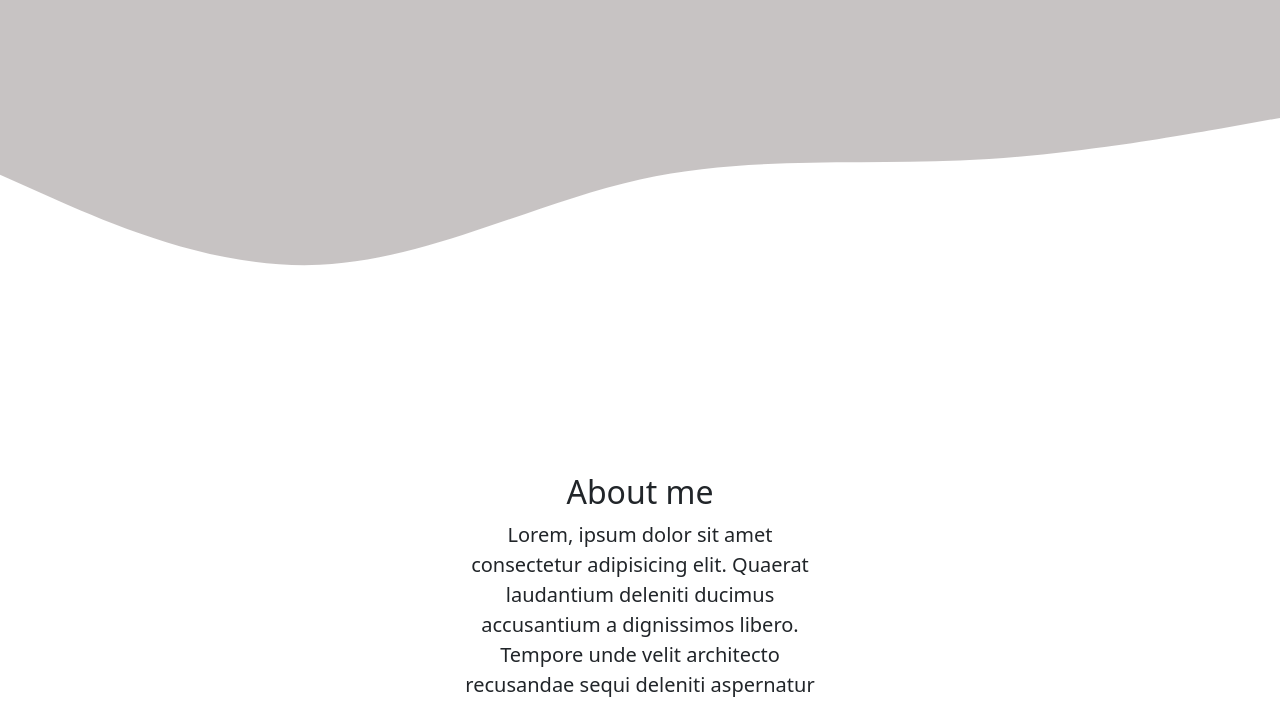
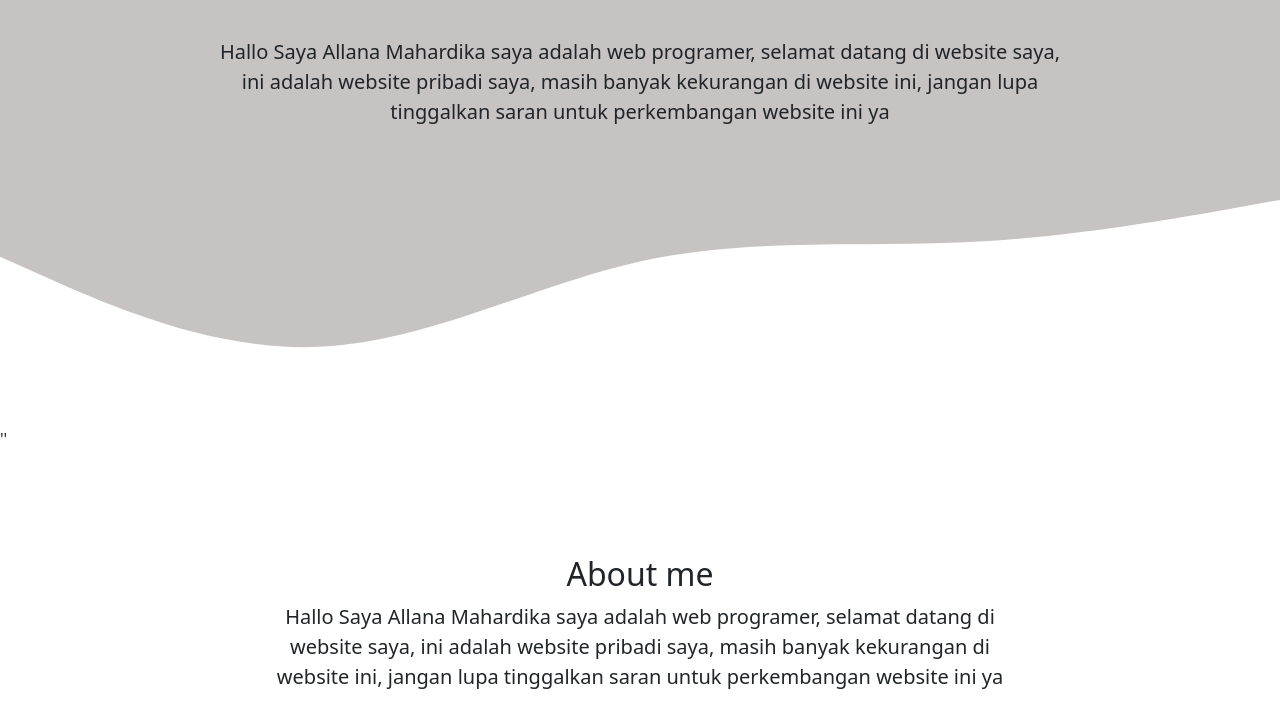
Before and after one commit to Mahardikaaa/mahardikaallana, a plain HTML site: page index.html in a window 1280 px wide. Shown: the part 363-1068 px from the top of the page. Drawn offline with nearby package versions, Linux system fonts and the light colour scheme.

Commit message:
merubah deskripsi

```diff
--- a/index.html
+++ b/index.html
@@ -47,7 +47,12 @@
       <h1 class="display-4">Allana Mahardika</h1>
       <p class="lead">Web Progammer | Gammer</p>
       <br />
-      <br />
+      <div class="row justify-content-center fs-5 ">
+        <div class="col-md-8" data-aos="fade-down">
+          <p>
+            Hallo Saya Allana Mahardika saya adalah web programer, selamat datang di website saya, ini adalah website pribadi saya, masih banyak kekurangan di website ini, jangan lupa tinggalkan saran untuk perkembangan website ini ya
+          </p>
+        </div>
       <svg xmlns="http://www.w3.org/2000/svg" viewBox="0 0 1440 320">
         <path
           fill="#fff"
@@ -58,7 +63,7 @@
     </section>
 
     <!-- akhir jumbotron -->
-
+''
     <!-- about -->
     <br />
     <br />
@@ -70,10 +75,9 @@
           </div>
         </div>
         <div class="row justify-content-center fs-5 text-center">
-          <div class="col-md-4" data-aos="fade-down">
+          <div class="col-md-8" data-aos="fade-down">
             <p>
-              Lorem, ipsum dolor sit amet consectetur adipisicing elit. Quaerat laudantium deleniti ducimus accusantium a dignissimos libero. Tempore unde velit architecto recusandae sequi deleniti aspernatur mollitia totam distinctio
-              possimus, et animi.
+              Hallo Saya Allana Mahardika saya adalah web programer, selamat datang di website saya, ini adalah website pribadi saya, masih banyak kekurangan di website ini, jangan lupa tinggalkan saran untuk perkembangan website ini ya
             </p>
           </div>
         </div>
```
Also changed, not shown: 1 other file.
